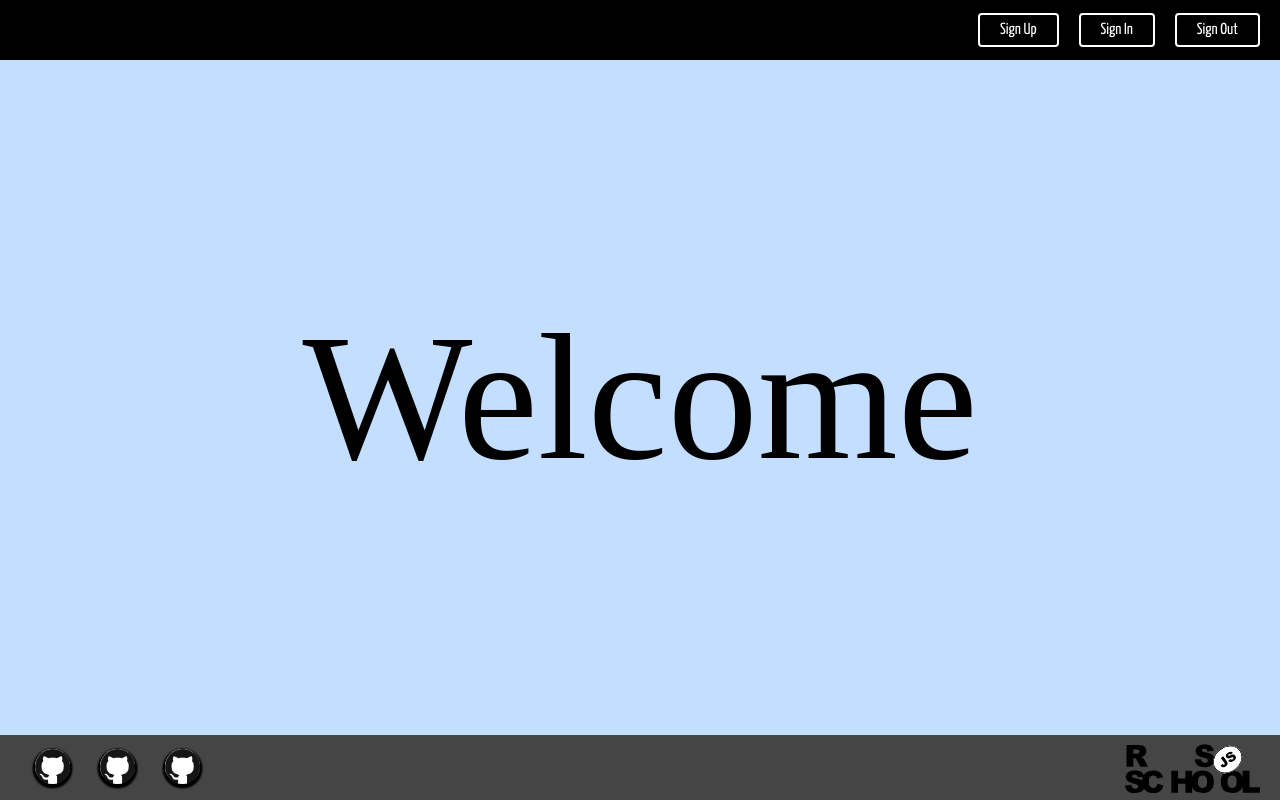
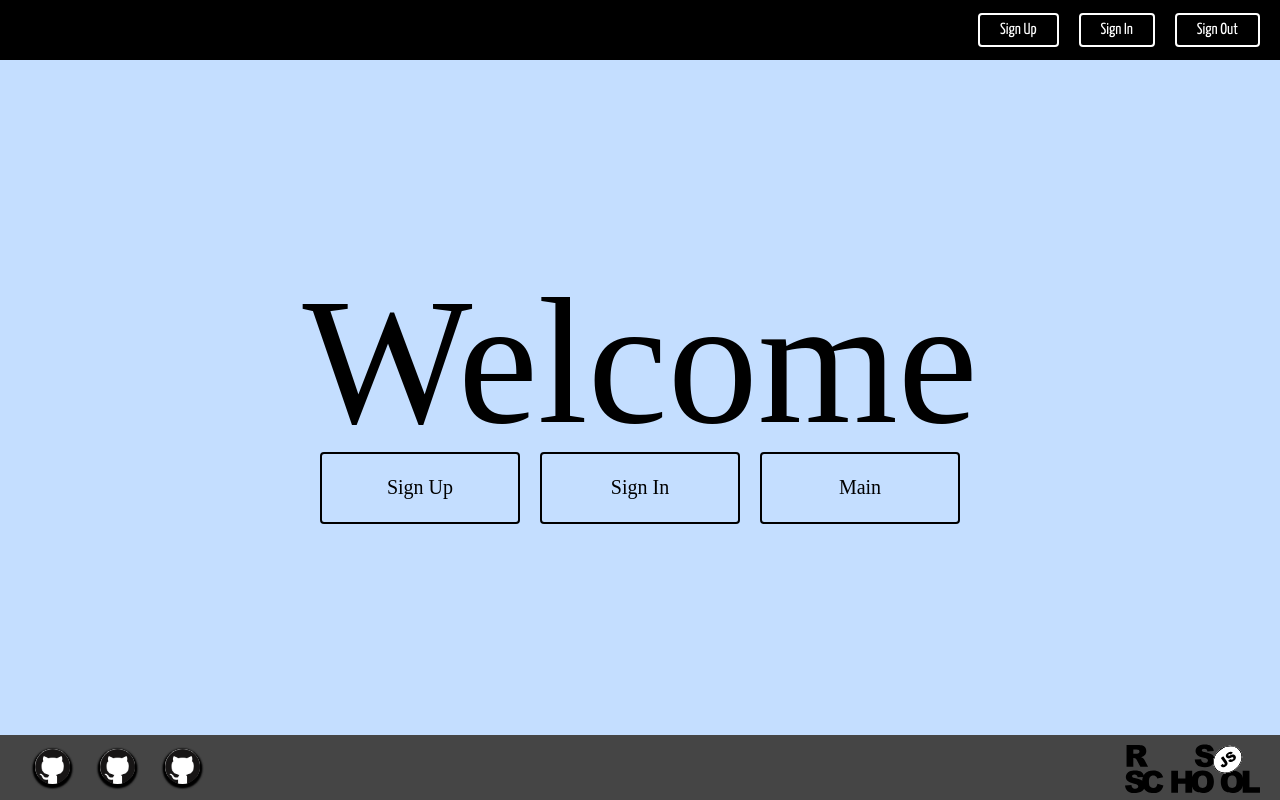
Before and after one commit to davidpinkevich/graphiql-app, a React (Vite) app: page / in a window 1280 px wide. Built offline with nearby package versions, Linux system fonts and the light colour scheme.

Commit message:
feat: add navigation to page

```diff
--- a/src/components/Header/Header.scss
+++ b/src/components/Header/Header.scss
@@ -1,4 +1,3 @@
-
 .header {
   font-family: "Yanone Kaffeesatz";
   position: sticky;
@@ -36,6 +35,7 @@
     gap: 20px;
     transition: .2s;
   }
+}
 
 .button {
   background-color: transparent;
@@ -52,4 +52,3 @@
     color: #000;
   }
 }
-}
--- a/src/components/Header/Header.tsx
+++ b/src/components/Header/Header.tsx
@@ -1,7 +1,15 @@
+import { useEffect, useState } from 'react';
+import { useNavigate } from 'react-router-dom';
+import { useDispatch } from 'react-redux';
+
+import { AppDispatch } from '../../redux/store';
+import { onAuthChange } from '../../redux/slices/auth';
+
 import './Header.scss';
-import { useEffect, useState } from 'react';
 
 function Header() {
+  const dispatch = useDispatch<AppDispatch>();
+
   const [isScrolled, setIsScrolled] = useState(false);
 
   useEffect(() => {
@@ -16,11 +24,29 @@ function Header() {
     };
   });
 
+  const navigate = useNavigate();
+
   return (
     <header className={`header ${isScrolled ? 'scrolled' : ''}`}>
       <div className="header__actions">
-        <button className="button signup-btn">Sign Up</button>
-        <button className="button signin-btn">Sign In</button>
+        <button
+          className="button signup-btn"
+          onClick={() => {
+            dispatch(onAuthChange('signup'));
+            navigate('/authorization');
+          }}
+        >
+          Sign Up
+        </button>
+        <button
+          className="button signin-btn"
+          onClick={() => {
+            dispatch(onAuthChange('signin'));
+            navigate('/authorization');
+          }}
+        >
+          Sign In
+        </button>
         <button className="button signout-btn">Sign Out</button>
       </div>
     </header>
--- a/src/pages/Welcome/Welcome.scss
+++ b/src/pages/Welcome/Welcome.scss
@@ -1,7 +1,21 @@
 .welcome-page {
   flex-grow: 1;
   display: flex;
+  flex-direction: column;
   align-items: center;
   justify-content: center;
   font-size: 180px;
+
+  .button {
+    height: 72px;
+    width: 200px;
+    color: #000;
+    border: 2px solid #000;
+    font-size: 20px;
+
+    &:hover {
+      background-color: #000;
+      color: #c4deff;
+    }
+  }
 }
--- a/src/pages/Welcome/Welcome.tsx
+++ b/src/pages/Welcome/Welcome.tsx
@@ -1,7 +1,44 @@
+import { useNavigate } from 'react-router-dom';
+import { useDispatch } from 'react-redux';
+
+import { AppDispatch } from '../../redux/store';
+import { onAuthChange } from '../../redux/slices/auth';
+
 import './Welcome.scss';
 
 function Welcome() {
-  return <div className="welcome-page">Welcome</div>;
+  const dispatch = useDispatch<AppDispatch>();
+
+  const navigate = useNavigate();
+
+  return (
+    <div className="welcome-page">
+      Welcome
+      <div className="header__actions">
+        <button
+          className="button"
+          onClick={() => {
+            dispatch(onAuthChange('signup'));
+            navigate('/authorization');
+          }}
+        >
+          Sign Up
+        </button>
+        <button
+          className="button"
+          onClick={() => {
+            dispatch(onAuthChange('signin'));
+            navigate('/authorization');
+          }}
+        >
+          Sign In
+        </button>
+        <button className="button" onClick={() => navigate('/main')}>
+          Main
+        </button>
+      </div>
+    </div>
+  );
 }
 
 export default Welcome;
```
Lines whose indentation alone changed are shown as unchanged.
